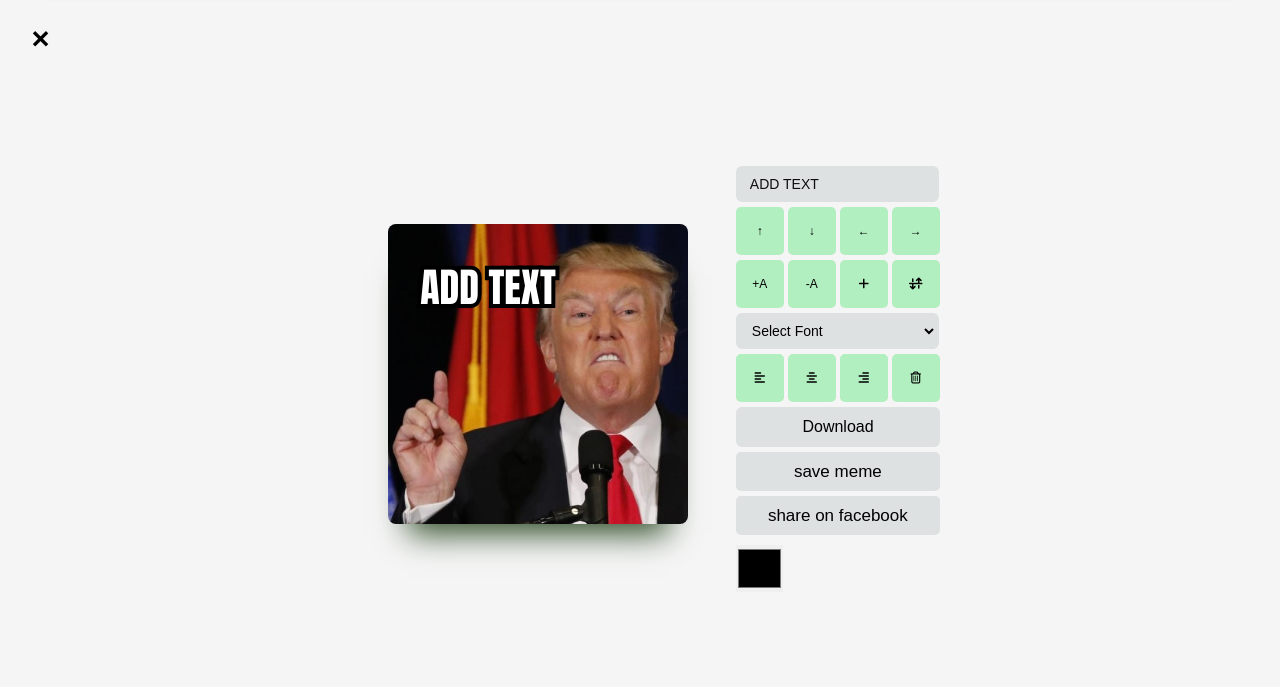
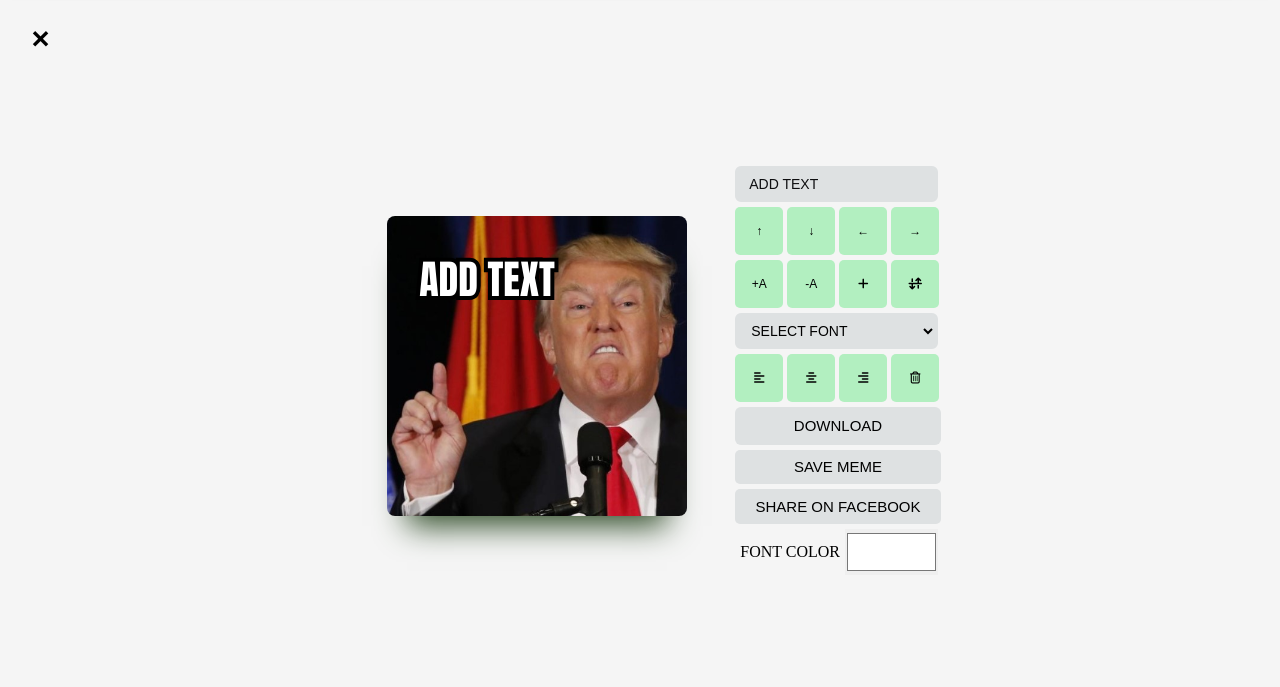
Before and after one commit to YanaPletner/memegen-Project, a plain HTML site: page index.html in a window 1280 px wide. Both pictures are taken after a click on the picture 237 px from the left and 302 px from the top of the page. Shown: the part 63-750 px from the top of the page. Drawn offline with Linux system fonts and the light colour scheme.

Commit message:
Add style for editor

```diff
--- a/index.html
+++ b/index.html
@@ -107,7 +107,7 @@
 
 
                     <section>
-                        <label data-trans="font" for="fonts"></label>
+                        <label for="fonts"></label>
                         <select onchange="onChangeTxtFont(this.value)" name="fonts" id="fonts">
                             <option value="">Select Font</option>
                             <option value="Anton">Anton</option>
@@ -145,9 +145,10 @@
                         <button class="share" onclick="onUploadImg()">share on facebook</button>
                     </section>
 
-                    <section>
-                        <input type="color" id="color" name="color" vlaue="#000000" aria-label="shape-color"
-                            onchange="onColorPick(this.value)">
+                    <section class="flex ">
+                        <!-- <label data-trans="font" for="fonts"></label> -->
+                        <label for="color" class="flex">font color</label>
+                        <input type="color" id="color" name="color" value="#ffffff" onchange="onColorPick(this.value)">
                     </section>
                 </aside>
             </div>
--- a/style/components/filter.css
+++ b/style/components/filter.css
@@ -1,5 +1,6 @@
 * {
     box-sizing: border-box;
+    text-transform: uppercase;
 }
 
 .filter {
--- a/style/components/meme-editor.css
+++ b/style/components/meme-editor.css
@@ -111,18 +111,24 @@ input#text:focus {
     background: #dee1e2;
 }
 
+label[for="color"] {
+    align-items: center;
+    margin-inline: 5px;
+}
+
 .meme-editor .controls input[type='color'] {
-    width: 3.5em;
+    width: 7em;
     height: 3.5em;
     padding: 0;
-    margin-block-start: 5px;
     border: none;
+    cursor: pointer;
 }
 
 .download {
     background-color: #dee1e2;
-    width: 12.77em;
+    width: 13.7em;
     height: 2.5em;
+    font-size: 15px;
     border-radius: 6px;
     margin-block: 5px;
 }
@@ -138,12 +144,12 @@ input#text:focus {
 }
 
 .save {
-    width: 12em;
+    width: 13.7em;
     height: 2.3em;
     background-color: #dee1e2;
     border: none;
     border-radius: 5px;
-    font-size: 17px;
+    font-size: 15px;
     cursor: pointer;
 }
 
@@ -153,14 +159,14 @@ input#text:focus {
 }
 
 .share {
-    width: 12em;
+    width: 13.7em;
     height: 2.3em;
     margin-block: 5px;
 
     background-color: #dee1e2;
     border: none;
     border-radius: 5px;
-    font-size: 17px;
+    font-size: 15px;
     cursor: pointer;
 }
 
```
